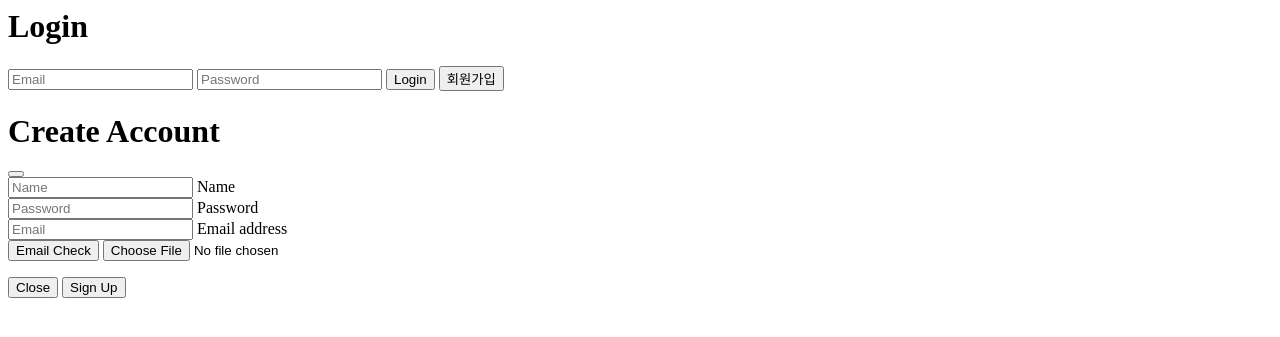
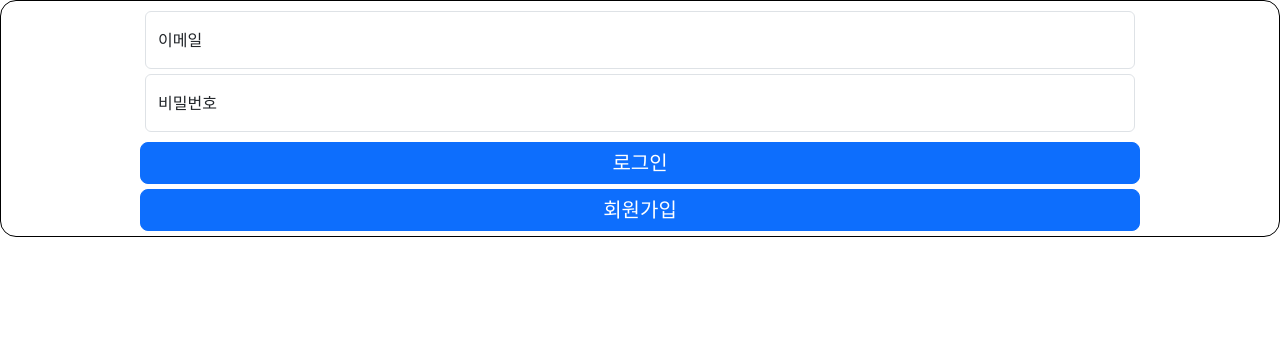
Before and after one commit to 5kiran/94DOG, a Flask app: page /login in a window 1280 px wide. Shown: the top 337 px of the page. Run offline with Flask 2, Linux system fonts and the light colour scheme; some libraries are stand-ins or nearby versions.

Commit message:
feat:로그인페이지 구현

```diff
--- /dev/null
+++ b/static/css/login.css
@@ -0,0 +1,14 @@
+#loginpage {
+  display: flex;
+  flex-direction: column;
+  justify-content: center;
+  align-items: center;
+  background-color: white;
+  border: black solid 1px;
+  border-radius: 1rem;
+}
+#box {
+  width: 90%;
+  margin: 5px;
+  max-width: 1000px;
+}
--- a/templates/components/login.html
+++ b/templates/components/login.html
@@ -6,11 +6,16 @@
   rel="stylesheet"
   href="https://use.fontawesome.com/releases/v5.7.1/css/all.css"
 />
+<link
+  href="/docs/5.2/dist/css/bootstrap.min.css"
+  rel="stylesheet"
+  integrity="sha384-rbsA2VBKQhggwzxH7pPCaAqO46MgnOM80zW1RWuH61DGLwZJEdK2Kadq2F9CUG65"
+  crossorigin="anonymous"
+/>
 <body>
-  <div class="login">
-    <h1>Login</h1>
-    <div>
-      <input
+  <div id="loginpage" class="login">
+    <div id="box">
+      <!-- <input
         type="email"
         name="email"
         placeholder="Email"
@@ -23,15 +28,52 @@
         placeholder="Password"
         id="password"
         required
-      />
-      <input type="button" onclick="login_click()" value="Login" />
+      /> -->
+      <div style="margin: 5px" class="form-floating">
+        <input
+          type="email"
+          class="form-control"
+          name="email"
+          id="email"
+          placeholder="name@example.com"
+        />
+        <label for="email">이메일</label>
+      </div>
+      <div style="margin: 5px" class="form-floating">
+        <input
+          type="password"
+          name="password"
+          class="form-control"
+          id="password"
+          placeholder="Password"
+        />
+        <label for="password">비밀번호</label>
+      </div>
+      <!-- <input type="button" onclick="login_click()" value="로그인" /> -->
       <button
+        style="padding: 5px; margin-top: 5px"
+        class="w-100 btn btn-lg btn-primary"
+        onclick="login_click()"
+        type="submit"
+      >
+        로그인
+      </button>
+      <button
+        style="padding: 5px; margin-top: 5px"
+        class="w-100 btn btn-lg btn-primary"
         type="button"
         data-bs-toggle="modal"
         data-bs-target="#exampleModal"
       >
         회원가입
       </button>
+      <!-- <button
+        type="button"
+        data-bs-toggle="modal"
+        data-bs-target="#exampleModal"
+      >
+        회원가입
+      </button> -->
       {% include "components/register.html" %}
     </div>
   </div>
--- a/templates/components/register.html
+++ b/templates/components/register.html
@@ -8,7 +8,7 @@
   <div class="modal-dialog">
     <div class="modal-content">
       <div class="modal-header">
-        <h1 class="modal-title fs-5" id="exampleModalLabel">Create Account</h1>
+        <h1 class="modal-title fs-5" id="exampleModalLabel">계정 생성</h1>
         <button type="button" class="btn-close" data-bs-dismiss="modal" aria-label="Close"></button>
       </div>
       <div class="modal-body">
@@ -17,15 +17,15 @@
             <form id="file_form" enctype="multipart/form-data">
               <div class="form-floating">
                 <input type="user_name" name="user_name" class="form-control" id="user_name" placeholder="Name" required>
-                <label for="user_name">Name</label>
+                <label for="user_name">이름</label>
               </div>
               <div class="form-floating">
                 <input type="password" name="register_password" class="form-control" id="register_password" placeholder="Password" required>
-                <label for="register_password">Password</label>
+                <label for="register_password">비밀번호</label>
               </div>
               <div class="form-floating">
                 <input type="text" name="register_email" class="form-control" id="register_email" placeholder="Email" required>
-                <label for="register_email">Email address</label>
+                <label for="register_email">이메일</label>
               </div>
               <input type="button" onclick="email_click()" class="btn btn-primary" value="Email Check" />
               <input class="form-control" type="file"  name="file_data" />
@@ -36,8 +36,8 @@
         </div>
       </div>
       <div class="modal-footer">
-        <button type="button" class="btn btn-secondary" data-bs-dismiss="modal">Close</button>
-        <button onclick="register_click()" type="button"  class="btn btn-primary">Sign Up</button>
+        <button type="button" class="btn btn-secondary" data-bs-dismiss="modal">닫기</button>
+        <button onclick="register_click()" type="button"  class="btn btn-primary">가입하기</button>
       </div>
     </div>
   </div>
```
